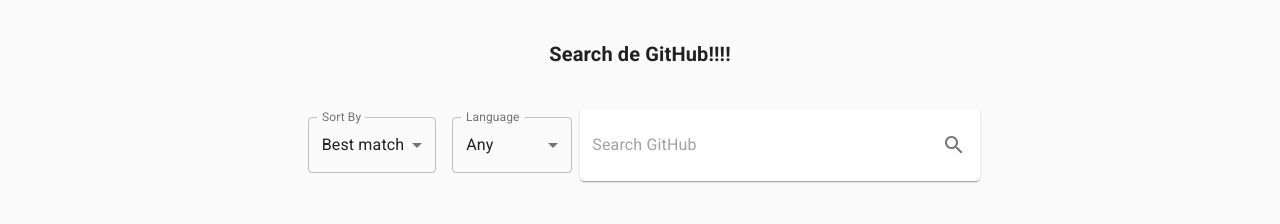
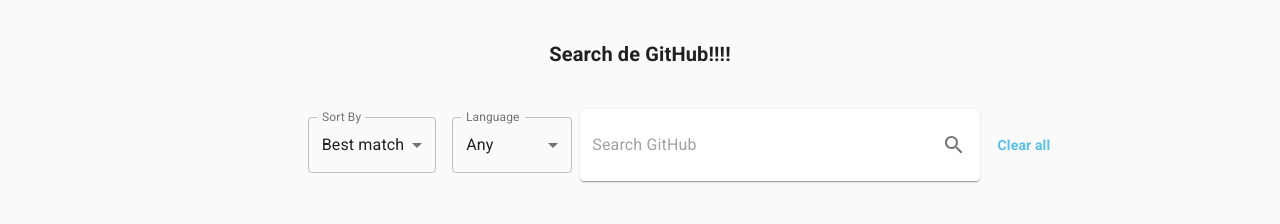
Before and after one commit to jro55/hotel-engine-code-challenge, a React (Create React App) app: page / in a window 1280 px wide. Shown: the top 224 px of the page. Built offline with nearby package versions, Linux system fonts and the light colour scheme.

Commit message:
addes ome js docs

```diff
--- a/src/components/common/SearchBar.jsx
+++ b/src/components/common/SearchBar.jsx
@@ -17,6 +17,7 @@
           display: 'flex',
           alignItems: 'center',
           width: 400,
+          position: 'relative',
         },
         input: {
           marginLeft: theme.spacing(1),
@@ -42,6 +43,7 @@
         filterOptions,
         sortOptions,
         disabled,
+        clearAll,
     } = props;
     return (
         <FlexContainer>
@@ -78,6 +80,9 @@
                             <SearchIcon />
                         </IconButton>
                     )
+                }
+                {
+                    clearAll && <ClearAll clearAll={clearAll} />
                 }
             </Paper>
         </FlexContainer>
@@ -178,6 +183,20 @@
     )
 }
 
+function ClearAll({ clearAll }) {
+    return (
+        <ClearAllContainer onClick={clearAll}>Clear all</ClearAllContainer>
+    )
+}
+
+const ClearAllContainer = styled.div`
+    position: absolute;
+    right: -70px;
+    color: #57c1e9;
+    font-weight: bold;
+    cursor: pointer;
+`
+
   export const FlexContainer = styled.div`
     display: flex;
     flex-direction: row;
--- a/src/components/repositorySearch/RepositorySearch.jsx
+++ b/src/components/repositorySearch/RepositorySearch.jsx
@@ -54,6 +54,7 @@
                     sortBy,
                 }}
                 disabled={busy}
+                clearAll={clearAll}
             />
             {
                 !state.didPerformSearch && !state.repositorySearchResults.items
@@ -69,6 +70,10 @@
         </>
     )
 
+    /**
+     * Searches GitHub's repositories API
+     * @param {string=} popularSearchTerm - predefined search term
+     */
     async function handleSearch(popularSearchTerm) {
         try {
             setBusy(true);
@@ -91,6 +96,16 @@
             setBusy(false);
             alert('An error occurred fetching results from GitHub, please try again.')
         }
+    }
+
+    /**
+     * Sets all repository state back to initial
+     */
+    function clearAll() {
+        setSearchTerm('');
+        setSortBy('best match')
+        setActiveFilter('any')
+        dispatch({ type: 'SET_REPOSITORY_SEARCH_RESULTS', results: {} })
     }
 }
 
--- a/src/data/RepositoryContext.js
+++ b/src/data/RepositoryContext.js
@@ -25,10 +25,11 @@
 export function repositoryReducer(state, action) {
     switch (action.type) {
         case SET_REPOSITORY_SEARCH_RESULTS: {
+            const isEmpty = Object.keys(action.results).length === 0
             return {
                 ...state,
                 repositorySearchResults: action.results,
-                didPerformSearch: true,
+                didPerformSearch: isEmpty ? false : true,
             }
           }
         case SET_ACTIVE_REPOSITORY: {
```
